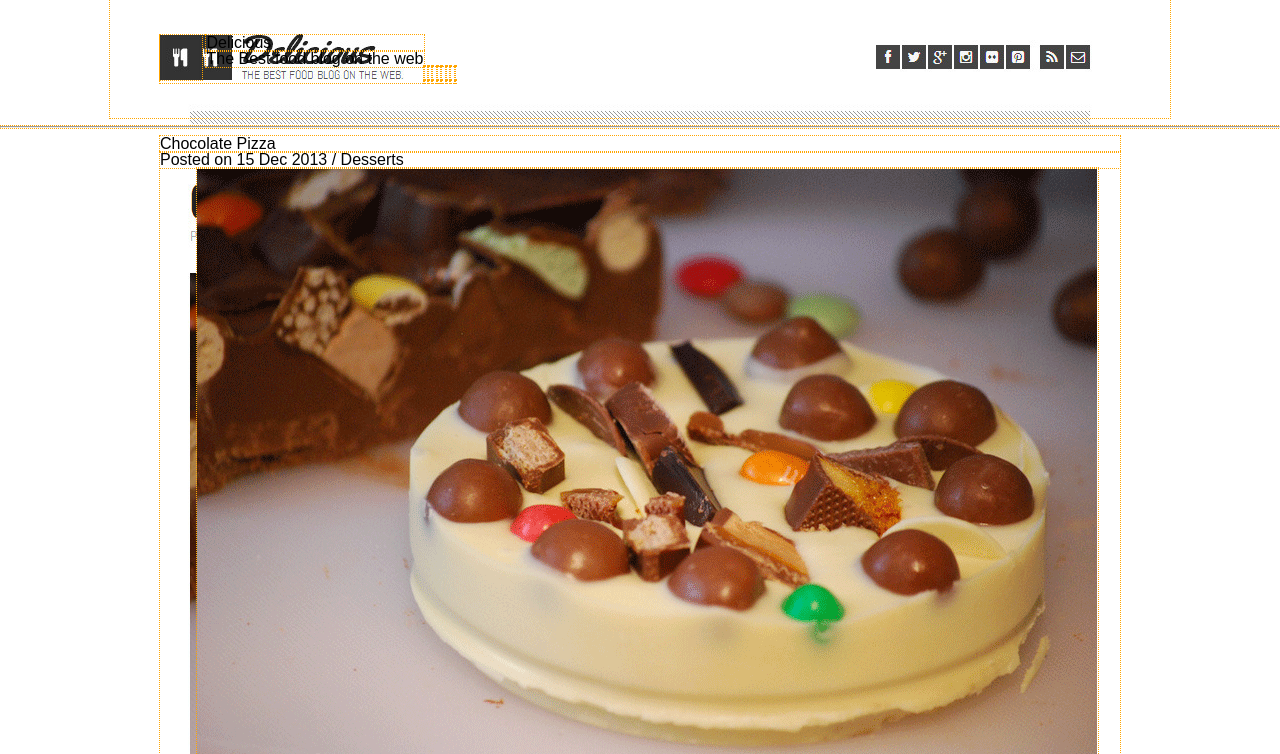
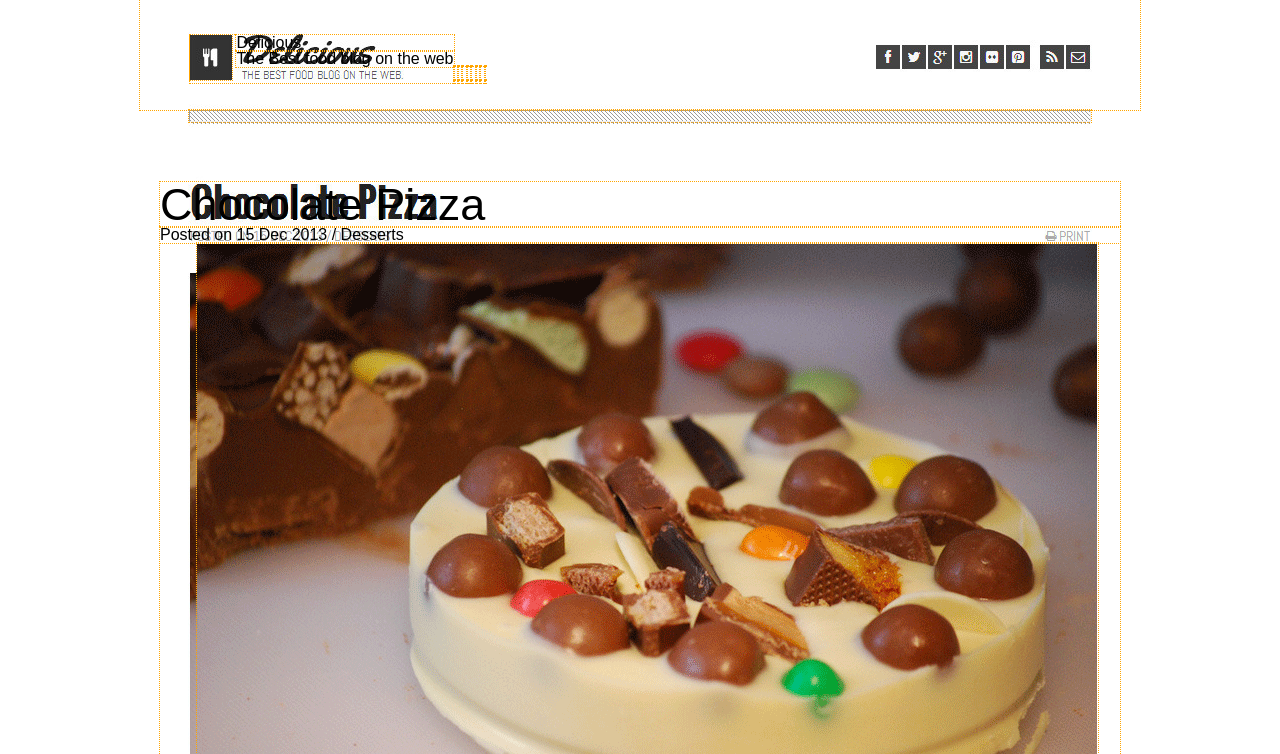
Before and after one commit to jeremymaya/chocolate-pizza, a plain HTML site: page index.html in a window 1280 px wide. Shown: the top 754 px of the page. Drawn offline with Linux system fonts and the light colour scheme.

Commit message:
updated CSS upto class=hero

```diff
--- a/style.css
+++ b/style.css
@@ -9,9 +9,9 @@ body {
 }
 
 header {
-    width: 960px;
+    width: 900px;
     margin: auto;
-    padding: 35px 50px;
+    padding: 35px 50px 27px;
     display: flex;
 }
 
@@ -34,10 +34,23 @@ header {
 }
 
 hr {
-
+    background-image: url("img/hr-img.png");
+    display: block;
+    height: 10px;
+    width: 900px;
+    margin: 0 auto;
 }
 
 main {
     width: 960px;
     margin: auto;
 }
+
+.hero {
+    margin-top: 60px;
+}
+
+h1 {
+    font-family: 'Oswald', sans-serif;
+    font-size: 45px;
+}
```
